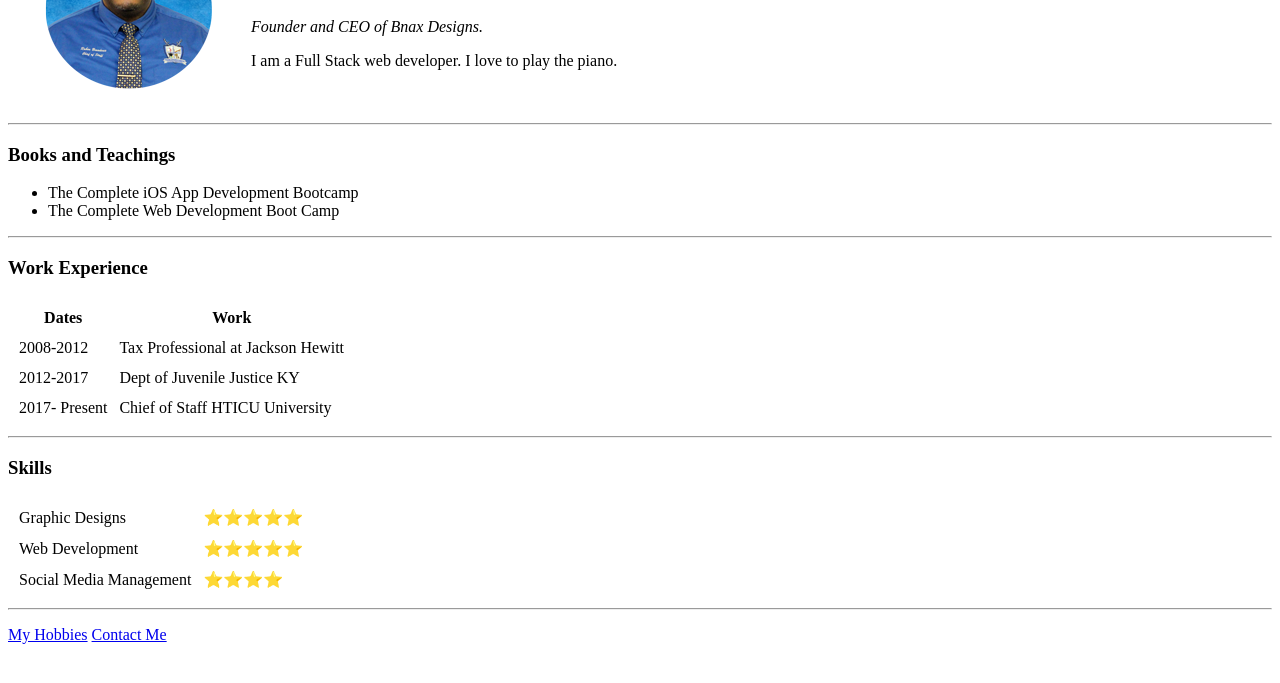
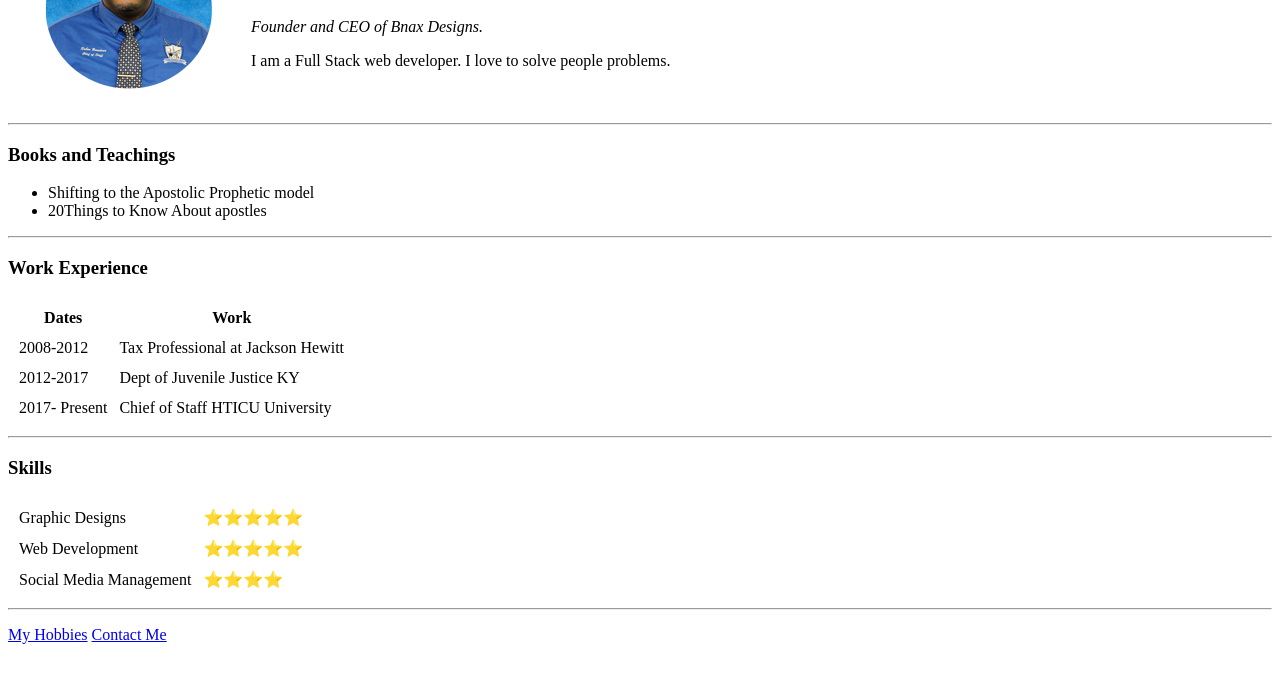
Before and after one commit to RubenBroadnax/CV, a plain HTML site: page index.html in a window 1280 px wide. Shown: the part 99-782 px from the top of the page. Drawn offline with Linux system fonts and the light colour scheme.

Commit message:
Update index.html

```diff
--- a/index.html
+++ b/index.html
@@ -14,15 +14,15 @@
       <td>
         <h1>Dr. Ruben L. Broadnax Jr.</h1>
         <p><em>Founder and CEO of Bnax Designs.</em></p>
-        <p>I am a Full Stack web developer. I love to play the piano.</p>
+        <p>I am a Full Stack web developer. I love to solve people problems.</p>
       </td>
     </tr>
   </table>
   <hr>
   <h3>Books and Teachings</h3>
   <ul>
-    <li>The Complete iOS App Development Bootcamp</li>
-    <li>The Complete Web Development Boot Camp</li>
+    <li>Shifting to the Apostolic Prophetic model</li>
+    <li>20Things to Know About apostles</li>
   </ul>
   <hr>
   <h3>Work Experience</h3>
```
